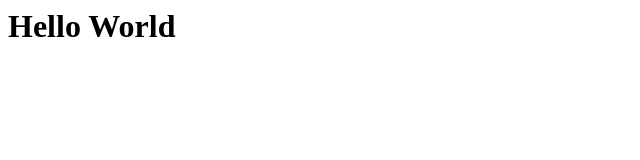
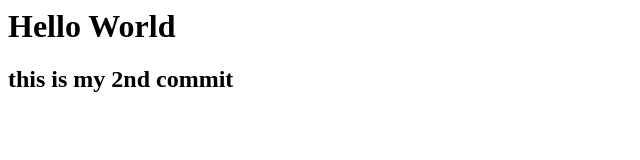
Before and after one commit to ChirathDeSilva/PAF-1, a plain HTML site: page Index.html in a window 1280 px wide. Shown: the whole page, without its empty margins (0-640 px from the left). Drawn offline with Linux system fonts and the light colour scheme.

Commit message:
2nd commit

```diff
--- a/Index.html
+++ b/Index.html
@@ -4,6 +4,8 @@
 
 	<body>
 		<h1>Hello World<h1>
+
+		<h2> this is my 2nd commit </h2>
 	</body>
 
 </html>
```
